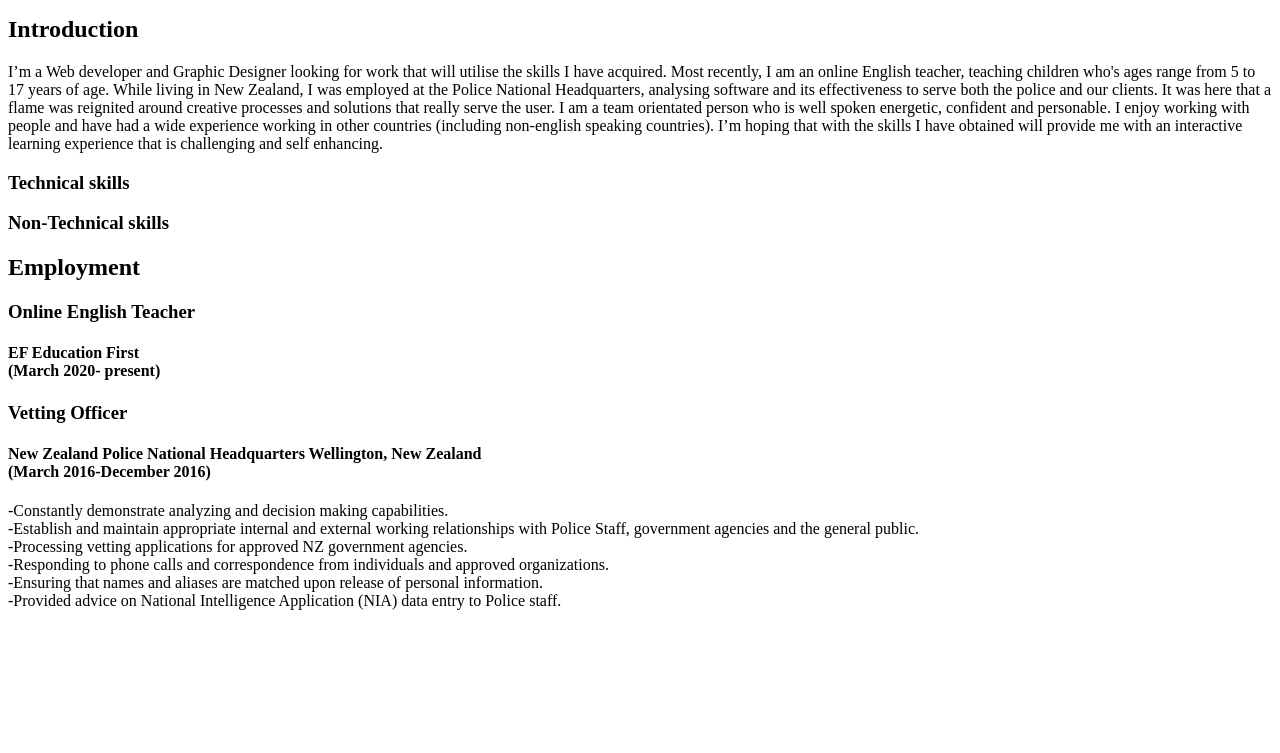
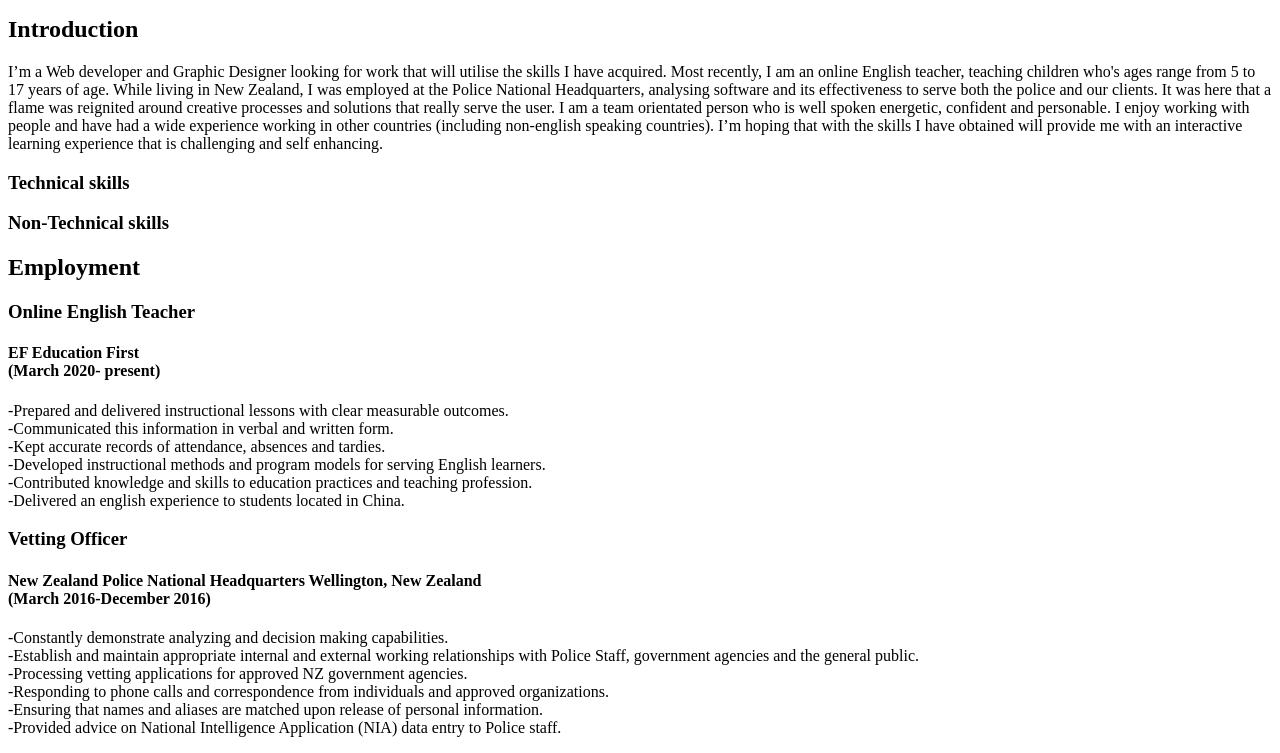
Before and after one commit to Pauline122112/Melapoly, a website: page index.html in a window 1280 px wide. Shown: the part 48-801 px from the top of the page. Drawn offline with Linux system fonts and the light colour scheme; files that its build step writes are made by us from their sources.

Commit message:
added employment

```diff
--- a/index.html
+++ b/index.html
@@ -51,6 +51,15 @@ I’m hoping that with the skills I have obtained will provide me with an intera
                 <h3>Online English Teacher</h3>
                 <h4>EF Education First<br>
                 (March 2020- present)</h4>
+                <p>
+                    -Prepared and delivered instructional lessons with clear measurable outcomes.<br>
+                    -Communicated this information in verbal and written form.<br>
+                    -Kept accurate records of attendance, absences and tardies.<br>
+                    -Developed instructional methods and program models for serving English learners.<br>
+                    -Contributed knowledge and skills to education practices and teaching profession.<br>
+                    -Delivered an english experience to students located in China.
+
+                </p>
             </div>
 
             <div class="vetting">
@@ -58,7 +67,7 @@ I’m hoping that with the skills I have obtained will provide me with an intera
                 <h3>Vetting Officer</h3>
                 <h4>New Zealand Police National Headquarters Wellington, New Zealand<br>
 (March 2016-December 2016)</h4>
-                <p> <!--Create bullet points-->
+                <p>
 
 -Constantly demonstrate analyzing and decision making capabilities.
 <br>-Establish and maintain appropriate internal and external working relationships with Police Staff, government agencies and the general public.
```
